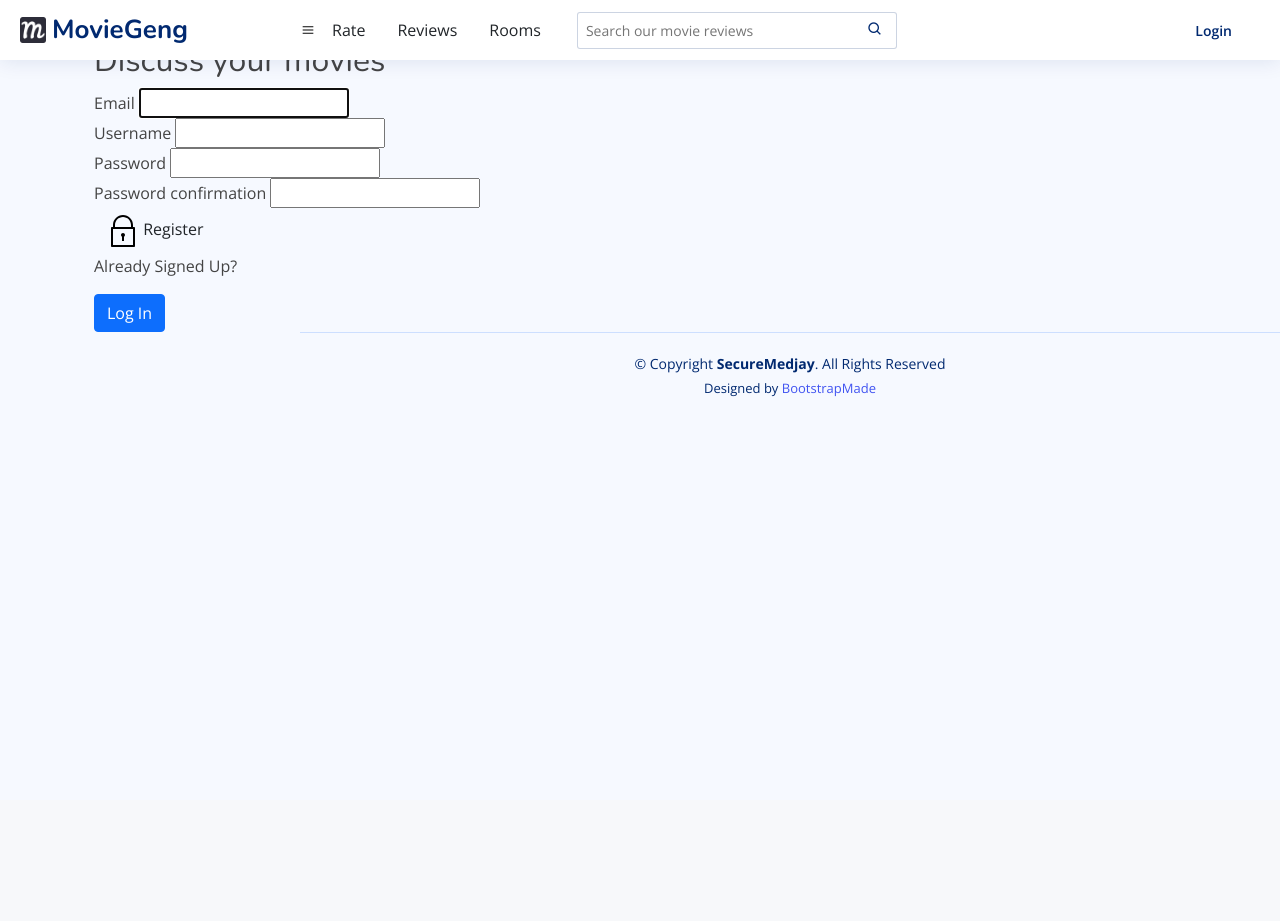
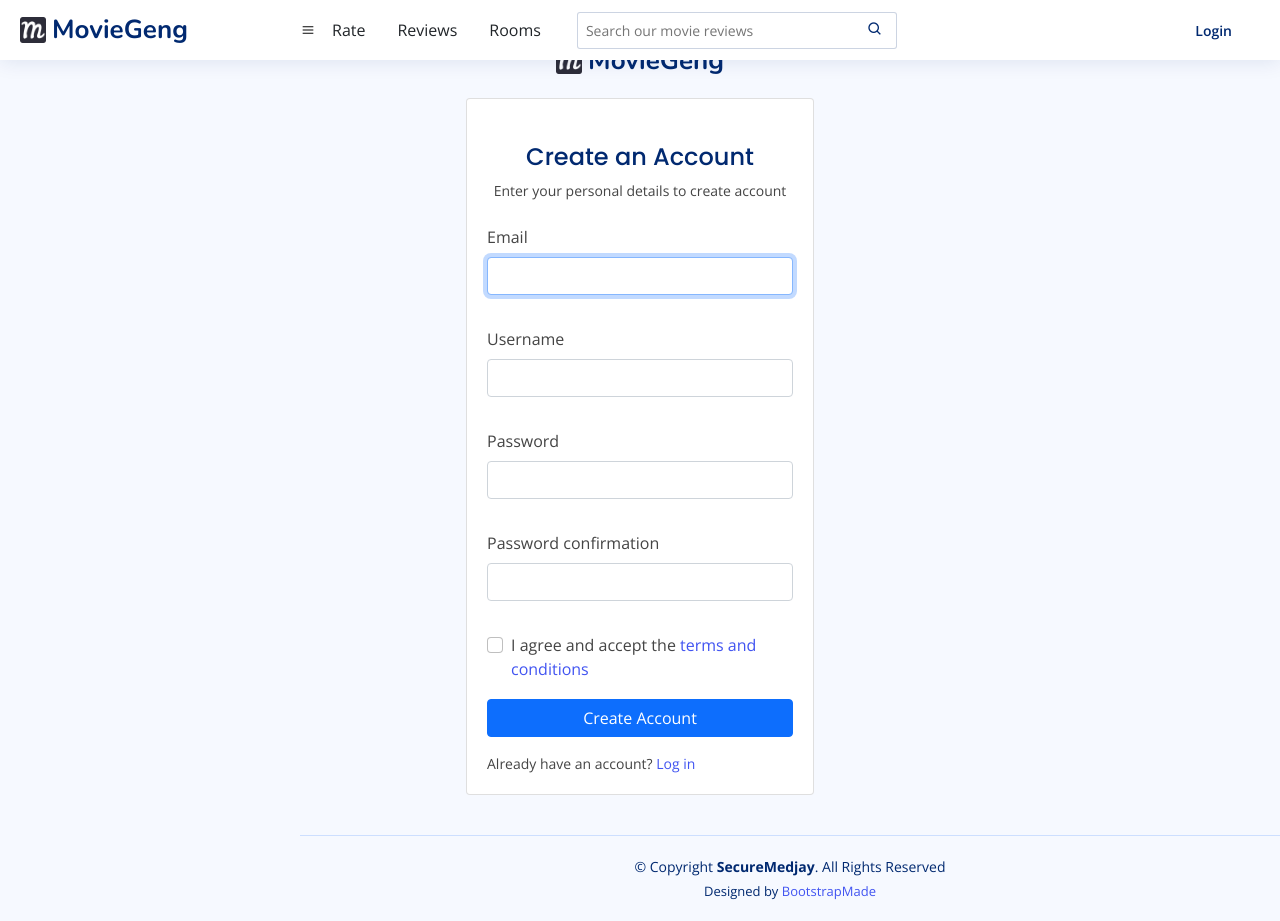
Before and after one commit to securemedjay/MovieGeng, a Django app: page /register in a window 1280 px wide. Before the commit the page ends 397 px from the top, so only its background shows below. Run offline with Django 4.2, Linux system fonts and the light colour scheme; some libraries are stand-ins or nearby versions.

Commit message:
modified login and register pages

```diff
--- a/base/forms.py
+++ b/base/forms.py
@@ -8,14 +8,25 @@ class MyUserCreationForm(UserCreationForm):
 
     class Meta:
         model = User
-        fields = ["email", "username"]
+        fields = ["email", "username", "password1", "password2"]
 
+        widgets = {
+            "email": forms.TextInput(attrs={"class": "form-control"}),
+            "username": forms.TextInput(attrs={"class": "form-control"}),
+        }
+
+    # adding form-control class to password1 and password2 fields
+    def __init__(self, *args, **kwargs):
+        super(MyUserCreationForm, self).__init__(*args, **kwargs)
+        self.fields['password1'].widget = forms.PasswordInput(attrs={'class': 'form-control'})
+        self.fields['password2'].widget = forms.PasswordInput(attrs={'class': 'form-control'})
 
 class UserForm(ModelForm):
 
     class Meta:
         model = User
-        fields = ["first_name", "last_name", "email", "bio", "avatar", "username"]
+        fields = ["first_name", "last_name",
+                  "email", "bio", "avatar", "username"]
 
         # making firstname, lastname, email disabled
         widgets = {
@@ -23,6 +34,7 @@ class UserForm(ModelForm):
             "last_name": forms.TextInput(attrs={"readonly": True}),
             "email": forms.TextInput(attrs={"readonly": True}),
         }
+
 
 class MovieReviewForm(ModelForm):
 
--- a/base/templates/base/login_register.html
+++ b/base/templates/base/login_register.html
@@ -1,106 +1,115 @@
 {% extends "base.html" %}
+{% load static %}
+
 
 {% block content %}
+  <main>
     <div class="container">
-      {% if page == "login" %}
-        <div class="container">
-          <div class="layout__box">
-            <div class="layout__boxHeader">
-              <div class="layout__boxTitle">
-                <h3>Login</h3>
-              </div>
-            </div>
 
-            <div class="layout__body">
-              <h2 class="auth__tagline">Discuss your movies</h2>
+        <section class="section register min-vh-100 d-flex flex-column align-items-center justify-content-center py-4">
+          <div class="container">
+            <div class="row justify-content-center">
+              <div class="col-lg-4 col-md-6 d-flex flex-column align-items-center justify-content-center">
 
-              <form class="form" method="post">
-                {% csrf_token %}
-                <div class="form__group form__group">
-                  <label for="email">Email</label>
-                  <input id="email" name="email" type="text" />
+                {% if page == "login" %}
+                  <div class="d-flex justify-content-center py-4">
+                    <a href="{% url 'base:home' %}" class="logo d-flex align-items-center w-auto">
+                      <img src="{% static 'images/favicon-32x32.png' %}" alt="logo-img">
+                      <span class="d-none d-lg-block">MovieGeng</span>
+                    </a>
+                  </div><!-- End Logo -->
+
+                  <div class="card mb-3">
+
+                    <div class="card-body">
+
+                      <div class="pt-4 pb-2">
+                        <h5 class="card-title text-center pb-0 fs-4">Login</h5>
+                      </div>
+
+                      <form class="row g-3 needs-validation" method="post" novalidate>
+                        {% csrf_token %}
+                        <div class="col-12">
+                          <label for="email" class="form-label">Email</label>
+                          <div class="input-group has-validation">
+                            <input type="text" name="email" class="form-control" id="email" required>
+                            <div class="invalid-feedback">Please enter your email.</div>
+                          </div>
+                        </div>
+
+                        <div class="col-12">
+                          <label for="yourPassword" class="form-label">Password</label>
+                          <input type="password" name="password" class="form-control" id="yourPassword" required>
+                          <div class="invalid-feedback">Please enter your password!</div>
+                        </div>
+
+                        <div class="col-12">
+                          <div class="form-check">
+                            <input class="form-check-input" type="checkbox" name="remember" value="true" id="rememberMe">
+                            <label class="form-check-label" for="rememberMe">Remember me</label>
+                          </div>
+                        </div>
+                        <div class="col-12">
+                          <button class="btn btn-primary w-100" type="submit">Login</button>
+                        </div>
+                        <div class="col-12">
+                          <p class="small mb-0">Don't have account? <a href="{% url 'base:register' %}">Create an account</a></p>
+                        </div>
+                      </form>
+
+                    </div>
+                  </div>
+                {% else %}
+                  <div class="d-flex justify-content-center py-4">
+                    <a href="index.html" class="logo d-flex align-items-center w-auto">
+                      <img src="{% static 'images/favicon-32x32.png'%}" alt="logo-img">
+                      <span class="d-none d-lg-block">MovieGeng</span>
+                    </a>
+                  </div><!-- End Logo -->
+
+                  <div class="card mb-3">
+
+                    <div class="card-body">
+
+                      <div class="pt-4 pb-2">
+                        <h5 class="card-title text-center pb-0 fs-4">Create an Account</h5>
+                        <p class="text-center small">Enter your personal details to create account</p>
+                      </div>
+
+                      <form class="row g-3 needs-validation" method="post" novalidate>
+                        {% csrf_token %}
+                        {% for field in form %}
+                        <div class="col-12">
+                          <label for="yourName" class="form-label">{{field.label}}</label>
+                          <p>{{field}}</p>
+                        </div>
+                        {% endfor %}
+
+                        <div class="col-12">
+                          <div class="form-check">
+                            <input class="form-check-input" name="terms" type="checkbox" value="" id="acceptTerms" required>
+                            <label class="form-check-label" for="acceptTerms">I agree and accept the <a href="#">terms and conditions</a></label>
+                            <div class="invalid-feedback">You must agree before submitting.</div>
+                          </div>
+                        </div>
+                        <div class="col-12">
+                          <button class="btn btn-primary w-100" type="submit">Create Account</button>
+                        </div>
+                        <div class="col-12">
+                          <p class="small mb-0">Already have an account? <a href="{% url 'base:login' %}">Log in</a></p>
+                        </div>
+                      </form>
+
+                    </div>
                 </div>
 
-                <div class="form__group">
-                  <label for="password">Password</label>
-                  <input id="password" name="password" type="password"/>
-                </div>
 
-                <button class="btn btn-primary" type="submit">
-                  <svg
-                    version="1.1"
-                    xmlns="http://www.w3.org/2000/svg"
-                    width="32"
-                    height="32"
-                    viewBox="0 0 32 32"
-                  >
-                    <title>lock</title>
-                    <path
-                      d="M27 12h-1v-2c0-5.514-4.486-10-10-10s-10 4.486-10 10v2h-1c-0.553 0-1 0.447-1 1v18c0 0.553 0.447 1 1 1h22c0.553 0 1-0.447 1-1v-18c0-0.553-0.447-1-1-1zM8 10c0-4.411 3.589-8 8-8s8 3.589 8 8v2h-16v-2zM26 30h-20v-16h20v16z"
-                    ></path>
-                    <path
-                      d="M15 21.694v4.306h2v-4.306c0.587-0.348 1-0.961 1-1.694 0-1.105-0.895-2-2-2s-2 0.895-2 2c0 0.732 0.413 1.345 1 1.694z"
-                    ></path>
-                  </svg>
 
-                  Login
-                </button>
-              </form>
-
-              <div class="auth__action">
-                <p>Haven't signed up yet?</p>
-                <a href="{% url 'base:register' %}" class="btn btn-primary">Sign Up</a>
               </div>
             </div>
           </div>
-        </div>
-      {% else %}
-        <div class="container">
-          <div class="layout__box">
-            <div class="layout__boxHeader">
-              <div class="layout__boxTitle">
-                <h3>Register</h3>
-              </div>
-            </div>
-            <div class="layout__body">
-              <h2 class="auth__tagline">Discuss your movies</h2>
-
-              <form class="form" method="post">
-                {% csrf_token %}
-                {% for field in form %}
-                  <div>
-                    <label for="username">{{field.label}}</label>
-                    {{field}}
-                  </div>
-                {% endfor %}
-
-                <button class="btn btn--main" type="submit">
-                  <svg
-                    version="1.1"
-                    xmlns="http://www.w3.org/2000/svg"
-                    width="32"
-                    height="32"
-                    viewBox="0 0 32 32"
-                  >
-                    <title>lock</title>
-                    <path
-                      d="M27 12h-1v-2c0-5.514-4.486-10-10-10s-10 4.486-10 10v2h-1c-0.553 0-1 0.447-1 1v18c0 0.553 0.447 1 1 1h22c0.553 0 1-0.447 1-1v-18c0-0.553-0.447-1-1-1zM8 10c0-4.411 3.589-8 8-8s8 3.589 8 8v2h-16v-2zM26 30h-20v-16h20v16z"
-                    ></path>
-                    <path
-                      d="M15 21.694v4.306h2v-4.306c0.587-0.348 1-0.961 1-1.694 0-1.105-0.895-2-2-2s-2 0.895-2 2c0 0.732 0.413 1.345 1 1.694z"
-                    ></path>
-                  </svg>
-                  Register
-                </button>
-              </form>
-
-              <div class="auth__action">
-                <p>Already Signed Up?</p>
-                <a href="{#}" class="btn btn-primary">Log In</a>
-              </div>
-            </div>
-          </div>
-        </div>
+        </section>
       {% endif %}
     </div>
+  </main><!-- End #main -->
 {% endblock %}
--- a/static/styles/style.css
+++ b/static/styles/style.css
@@ -1264,3 +1264,24 @@ height: 3rem;
   position: absolute;
   right: 1rem;
 }
+
+/*--------------------------------------------------------------
+# Register
+--------------------------------------------------------------*/
+.input-field {
+  display: block;
+  width: 100%;
+  padding: 0.375rem 0.75rem;
+  font-size: 1rem;
+  font-weight: 400;
+  line-height: 1.5;
+  color: #212529;
+  background-color: #fff;
+  background-clip: padding-box;
+  border: 1px solid #ced4da;
+  -webkit-appearance: none;
+  -moz-appearance: none;
+  appearance: none;
+  border-radius: 0.25rem;
+  transition: border-color .15s ease-in-out,box-shadow .15s ease-in-out;
+}
```
Also changed, not shown: base/templates/base/pages-register.html (added, +146 -0 lines), db.sqlite3.
